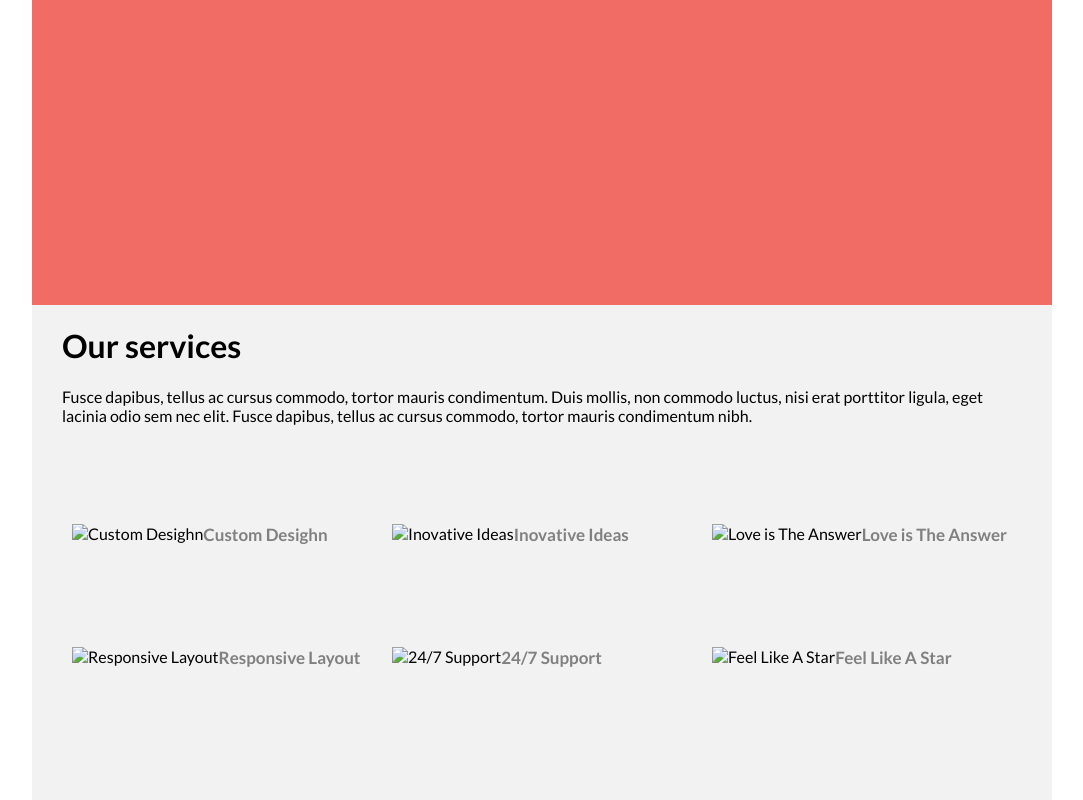
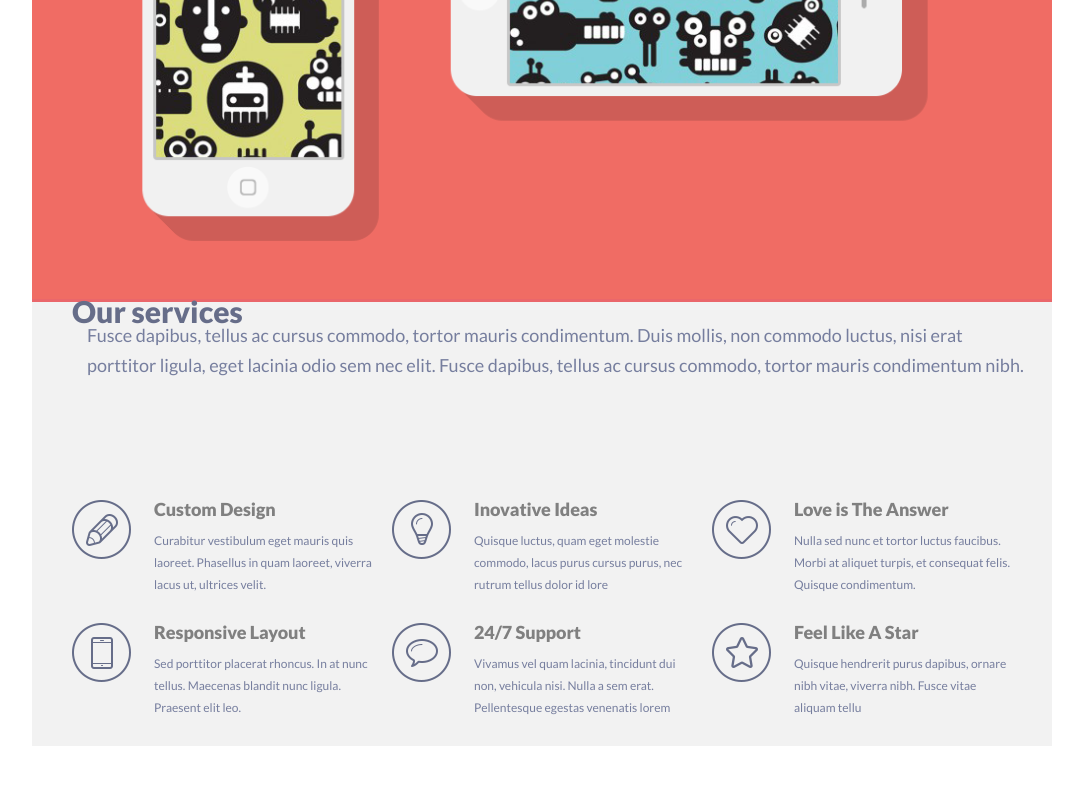
Before and after one commit to shestakov-minsk/singolo, a plain HTML site: page singolo1.html in a window 1280 px wide. Shown: the part 390-1190 px from the top of the page, without its empty margins (98-1181 px from the left). After the commit the page ends 1136 px from the top, so only its background shows below. Drawn offline with Linux system fonts and the light colour scheme.

Commit message:
fear:add hover link

```diff
--- a/singolo1.css
+++ b/singolo1.css
@@ -1,20 +1,20 @@
 @font-face {
     font-family: "Lato";
-    src: url(assets/fonts/Lato-Regular400.ttf);
+    src: url("./assets/fonts/Lato-Regular400.ttf");
     font-weight: 300;
     font-style: normal;
 }
 
 @font-face {
     font-family: "Lato";
-    src: url(assets/fonts/Lato-Regular400.ttf);
+    src: url("./assets/fonts/Lato-Regular400.ttf");
     font-weight: 400;
     font-style: normal;
 }
 
 @font-face {
     font-family: "Lato";
-    src: url(assets/fonts/Lato-Bol700.ttf);
+    src: url("./assets/fonts/Lato-Bol700.ttf");
     font-weight: 700;
     font-style: normal;
     font-size: 25px;
@@ -23,7 +23,7 @@
 
 @font-face {
     font-family: "Lato";
-    src: url(assets/fonts/Lato-Black900.ttf);
+    src: url("./assets/fonts/Lato-Black900.ttf");
     font-weight: 900;
     font-style: normal;
 }
@@ -78,7 +78,6 @@ body {
 
 .point {
     margin-top: 20px;
-
     height: 3px;
     width: 3px;
     background-color: #3b4255;
@@ -86,11 +85,20 @@ body {
 
 .nav_link {
     margin: 13px;
+
+
+}
+.nav_hover:hover {
+    color: #f06c64;
+
+
 }
 
+
 .slider {
-    height: 600px;
+    height: 594px;
     background-color: #f06c64;
+    border-bottom: 6px solid #ea676b;
 }
 
 a {
@@ -99,26 +107,52 @@ a {
 }
 
 .content {
-    height: 495px;
+
     background-color: #f2f2f2;
 }
 
 .our_services {
-    max-width: 960px;
+    margin-top: 0;
+    max-width: 940px;
     height: 198px;
     margin: 0 auto;
     padding: 0 10px;
 }
 
+.our {
+   margin: 0;
+
+    font-size: 30px;
+    line-height: 18px;
+    color: #666d89;
+    font-family: "Lato";
+    font-weight: 900;
+    text-align: left;
+}
+
+.our_text {
+    margin: 0 15px;
+    width: 940px;
+    height: 57px;
+    font-size: 18px;
+    line-height: 30px;
+    color: #767e9e;
+    font-family: "Lato";
+    font-weight: 300;
+    text-align: left;
+}
+
 .services_block {
+
     display: flex;
     flex-wrap: wrap;
     justify-content: center;
 }
 
-.blok {
+.block {
     width: 320px;
     height: 123px;
+    overflow: hidden;
 }
 
 .icons_position {
@@ -129,6 +163,28 @@ a {
 h2 {
     margin: 0;
     margin-left: 92px;
-    font-size: 17px;
+    line-height: 18px;
+    color: #666d89;
+    font-family: "Lato";
+    font-weight: 900;
+    font-size: 18px;
     color: gray;
+    letter-spacing: -0.1px;
 }
+
+.block__description {
+    padding-left: 92px;
+    margin-top: 9px;
+    width: 219px;
+    height: 128px;
+    font-size: 12px;
+    line-height: 22px;
+    color: #767e9e;
+    font-family: "Lato";
+    font-weight: 400;
+}
+
+.block:hover {
+    text-decoration: underline;
+    color: #ea676b;
+}
--- a/singolo1.html
+++ b/singolo1.html
@@ -18,55 +18,69 @@
 
 
             <nav class="header_nav">
-                <a class="nav_link" href=""><span class="red_text">HOME</span></a>
+                <a class="nav_link nav_hover" href="">HOME</a>
                 <div class="point"></div>
-                <a class="nav_link" href="">SERVICES</a>
+                <a class="nav_link nav_hover" href="">SERVICES</a>
                 <div class="point"></div>
-                <a class="nav_link" href="">PORTFOLIO</a>
+                <a class="nav_link nav_hover" href="">PORTFOLIO</a>
                 <div class="point"></div>
-                <a class="nav_link" href="">ABOUT</a>
+                <a class="nav_link nav_hover" href="">ABOUT</a>
                 <div class="point"></div>
-                <a class="nav_link" href="">CONTACT</a>
+                <a class="nav_link nav_hover" href="">CONTACT</a>
             </nav>
         </header>
 
         <div class="slider">
+            <img src="assets/img/sliderphone.png"alt="phones">  <div>
+
+            <div class="arrovleft"> </div>
+
+            <div class="arrowright">  </div>
+
+
         </div>
 
         <main class="content">
 
             <div class="our_services">
-                <h1><span class="our">Our services</span> </h1>
-                <p>Fusce dapibus, tellus ac cursus commodo, tortor mauris condimentum. Duis mollis, non commodo luctus,
+                <h1 class="our">Our services</h1>
+                <p class="our_text">Fusce dapibus, tellus ac cursus commodo, tortor mauris condimentum. Duis mollis, non commodo luctus,
                     nisi erat porttitor ligula, eget lacinia odio sem nec elit. Fusce dapibus, tellus ac cursus commodo,
                     tortor mauris condimentum nibh.
                 </p>
             </div>
             <div class="services_block">
-                <div class="blok">
-                    <img src="assets/pen.png" class="icons_position" alt="Custom Desighn">
-                    <h2>Custom Desighn</h2>
-                    <p>                    </p>
+                <div class="block">
+                    <img src="assets/img/pen.png" class="icons_position" alt="Custom Desighn">
+                    <h2>Custom Design</h2>
+                    <div class="block__description"><p> Curabitur vestibulum eget mauris quis laoreet. Phasellus in quam laoreet, viverra lacus ut, ultrices velit.</p></div>
+
                 </div>
-                <div class="blok">
-                    <img src="assets/lamp.png" class="icons_position" alt="Inovative Ideas">
+                <div class="block">
+                    <img src="assets/img/lamp.png" class="icons_position" alt="Inovative Ideas">
                     <h2>Inovative Ideas</h2>
+                    <div class="block__description"><p> Quisque luctus, quam eget molestie commodo, lacus purus cursus purus, nec rutrum tellus dolor id lore</p></div>
                 </div>
-                <div class="blok">
-                    <img src="assets/heart.png" class="icons_position" alt="Love is The Answer">
+                <div class="block">
+                    <img src="assets/img/heart.png" class="icons_position" alt="Love is The Answer">
                     <h2>Love is The Answer</h2>
+
+                    <div class="block__description"><p>Nulla sed nunc et tortor luctus faucibus. Morbi at aliquet turpis, et consequat felis. Quisque condimentum.</p></div>
                 </div>
-                <div class="blok">
-                    <img src="assets/phone.png" class="icons_position" alt="Responsive Layout">
+                <div class="block">
+                    <img src="assets/img/phone.png" class="icons_position" alt="Responsive Layout">
                     <h2>Responsive Layout</h2>
+                    <div class="block__description"><p> Sed porttitor placerat rhoncus. In at nunc tellus. Maecenas blandit nunc ligula. Praesent elit leo.</p></div>
                 </div>
-                <div class="blok">
-                    <img src="assets/support.png" class="icons_position" alt="24/7 Support">
+                <div class="block">
+                    <img src="assets/img/support.png" class="icons_position" alt="24/7 Support">
                     <h2>24/7 Support</h2>
+                    <div class="block__description"><p> Vivamus vel quam lacinia, tincidunt dui non, vehicula nisi. Nulla a sem erat. Pellentesque egestas venenatis lorem </p></div>
                 </div>
-                <div class="blok">
-                    <img src="assets/star.png" class="icons_position" alt="Feel Like A Star">
+                <div class="block">
+                    <img src="assets/img/star.png" class="icons_position" alt="Feel Like A Star">
                     <h2>Feel Like A Star</h2>
+                    <div class="block__description"><p>Quisque hendrerit purus dapibus, ornare nibh vitae, viverra nibh. Fusce vitae aliquam tellu</p></div>
                 </div>
 
             </div>
```
Also changed, not shown: assets/img/sliderphone.png (added), sliderphone.png (added).
